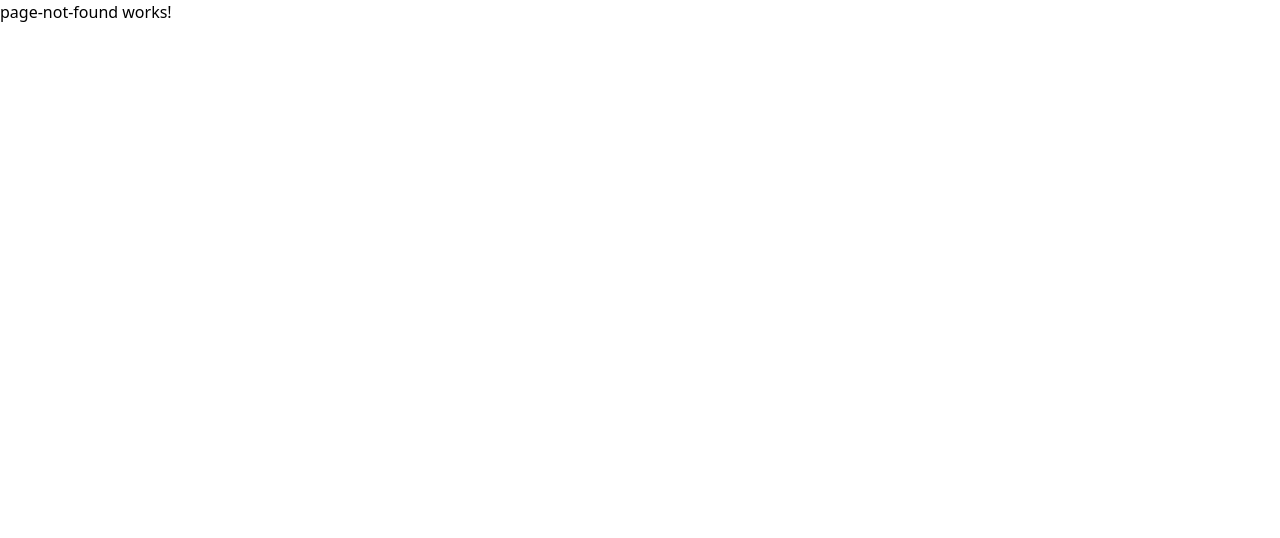
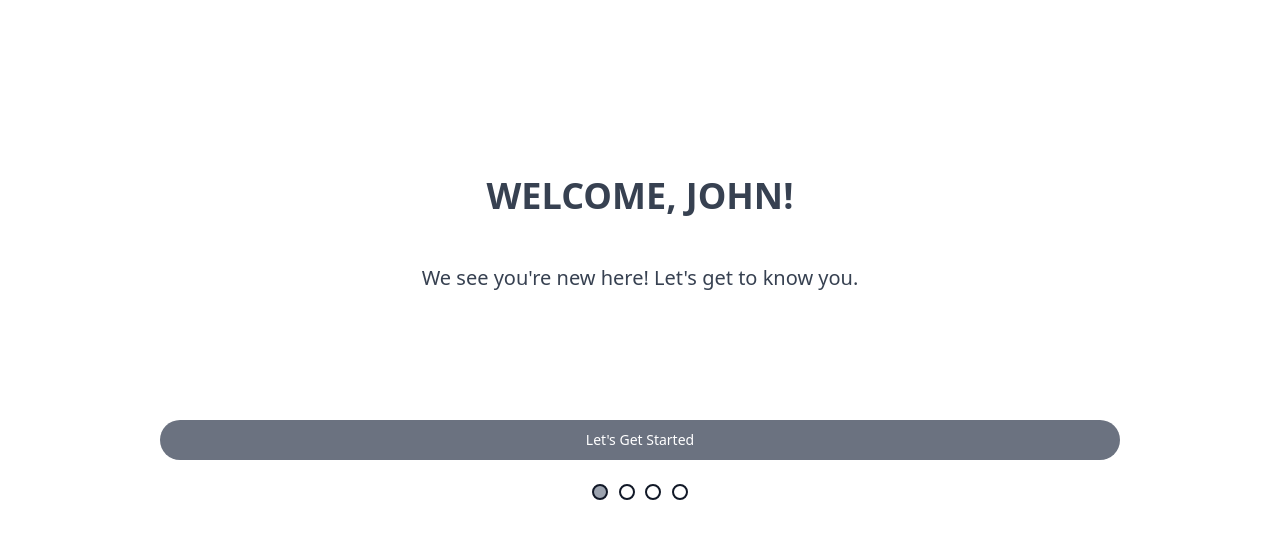
Before and after one commit to michael-gokey-architect/bio-ui-pages, an Angular app: page /guest-welcome-back in a window 1280 px wide. Before the commit this address led to /page-not-found. Shown: the top 538 px of the page. Built offline with nearby package versions, Linux system fonts and the light colour scheme; what tailwind-hamburgers would draw is missing.

Commit message:
added welcome back page

```diff
--- a/src/app/a01b-guest-welcome-back/a01b-guest-welcome-back.component.html
+++ b/src/app/a01b-guest-welcome-back/a01b-guest-welcome-back.component.html
@@ -1 +1,27 @@
-<p>a01b-guest-welcome-back works!</p>
+<div class="pt-44">
+    <h1 class="font-extrabold text-4xl text-center px-20 uppercase text-gray-700 ">
+        Welcome,
+        John!
+    </h1>
+</div>
+
+<p class="text-gray-700 text-xl px-16 mt-12 text-center">
+   We see you're new here!
+   Let's get to know you.
+</p>
+
+<div class="flex justify-center mt-32">
+    <button class="w-9/12 bg-gray-500 py-2.5 text-white text-sm rounded-full">
+        Let's Get Started
+    </button>
+</div>
+
+<div class="justify-center flex">
+    <div class="w-24 mt-6 flex justify-between">
+        <div class="bg-gray-400 border-2 border-gray-900 w-4 h-4 rounded-full"></div>
+        <div class="bg-white border-2 border-gray-900 w-4 h-4 rounded-full"></div>
+        <div class="bg-white border-2 border-gray-900 w-4 h-4 rounded-full"></div>
+        <div class="bg-white border-2 border-gray-900 w-4 h-4 rounded-full"></div>
+
+    </div>
+</div>
--- a/src/app/app-routing.module.ts
+++ b/src/app/app-routing.module.ts
@@ -15,6 +15,7 @@ import { A05bGuestPublicLandingComponent } from './a05b-guest-public-landing/a05
 import { B04aVendorAboutLandingDisplayComponent } from './b04a-vendor-about-landing-display/b04a-vendor-about-landing-display.component';
 import { A01bGuestWelcomeComponent } from './a01b-guest-welcome/a01b-guest-welcome.component';
 import { A01c3GuestSocialMediaComponent } from './a01c3-guest-social-media/a01c3-guest-social-media.component';
+import { A01bGuestWelcomeBackComponent } from './a01b-guest-welcome-back/a01b-guest-welcome-back.component';
 
 const routes: Routes = [
   { path: 'guest', component: GuestProfileComponent },
@@ -29,6 +30,7 @@ const routes: Routes = [
   { path: 'hamburger-nav', component: A04aHamburgerNavComponent},
   { path: 'guest-landing', component: A05bGuestPublicLandingComponent},
   { path: 'guest-social', component: A01c3GuestSocialMediaComponent},
+  { path: 'guest-welcome-back', component: A01bGuestWelcomeBackComponent},
   { path: 'vendor-landing', component: B04aVendorAboutLandingDisplayComponent},
   { path: '',  redirectTo: 'guest', pathMatch: 'full'},
   { path: "**", redirectTo: 'page-not-found' },
```
